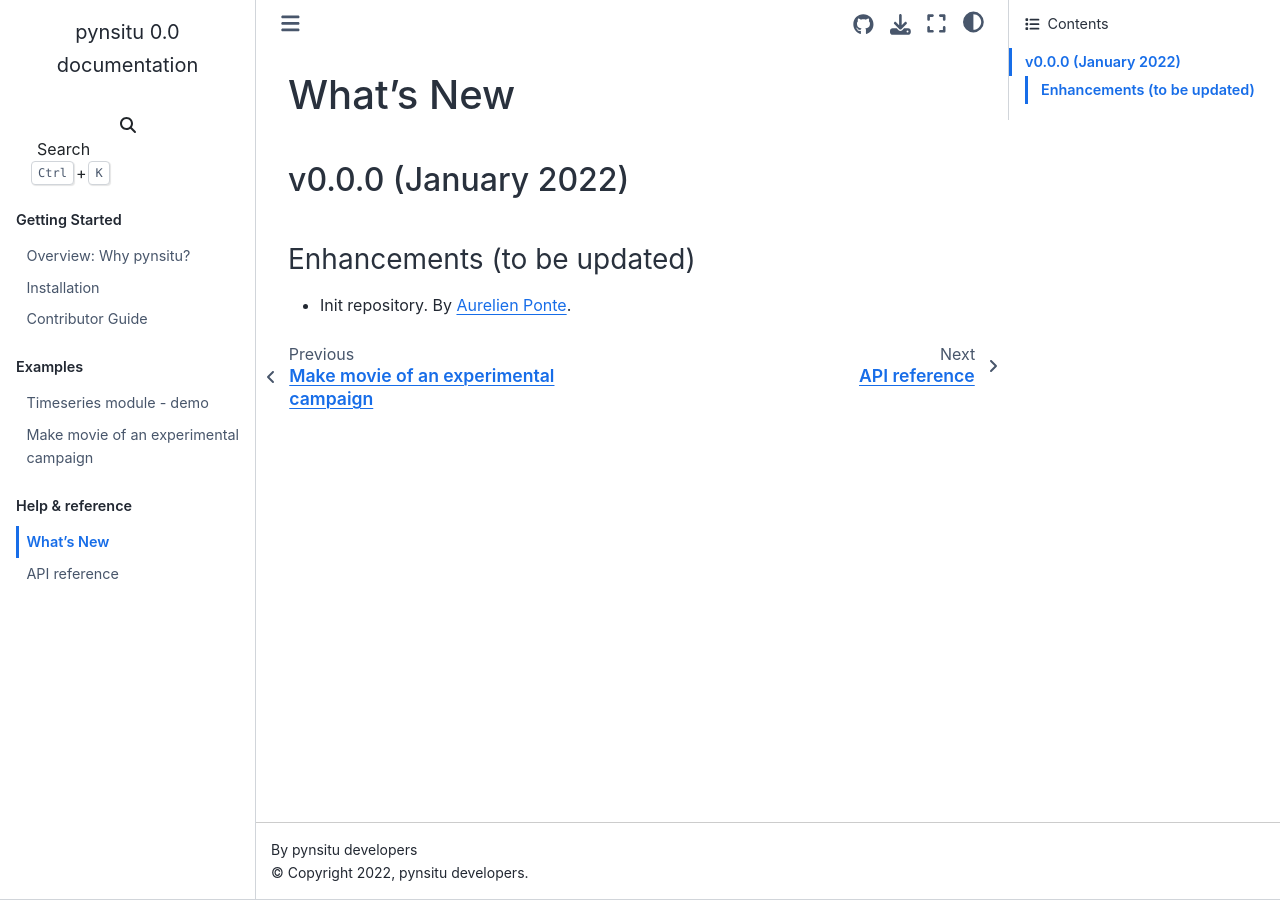
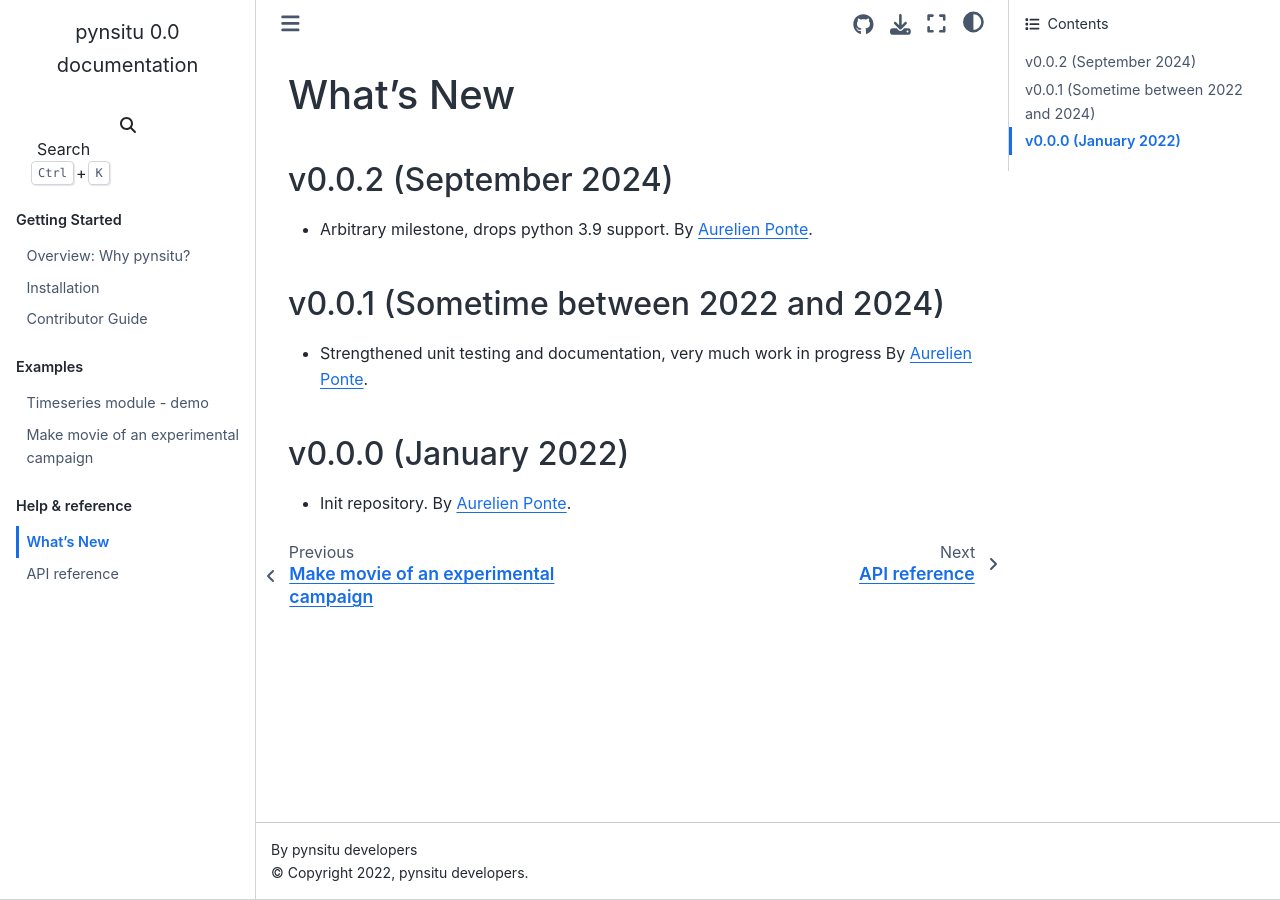
Before and after one commit to apatlpo/pynsitu, a Sphinx documentation site: the page built from doc/whats-new.rst, in a window 1280 px wide. Built offline with Sphinx 7.4.7 and the Sphinx Book theme 1.1.4, drawn with Linux system fonts in a browser that asks for light colours; pages that are not in the unit, such as notebooks, are missing from menus.

Commit message:
fixes python minimal version specification, add release info

```diff
--- a/doc/whats-new.rst
+++ b/doc/whats-new.rst
@@ -2,14 +2,29 @@
 
 What's New
 ==========
+
+.. _whats-new.0.0.2:
+
+v0.0.2 (September 2024)
+----------------------
+
+- Arbitrary milestone, drops python 3.9 support.
+  By `Aurelien Ponte <https://github.com/apatlpo>`_.
+
+
+.. _whats-new.0.0.1:
+
+v0.0.1 (Sometime between 2022 and 2024)
+----------------------
+
+- Strengthened unit testing and documentation, very much work in progress
+  By `Aurelien Ponte <https://github.com/apatlpo>`_.
+
 
 .. _whats-new.0.0.0:
 
 v0.0.0 (January 2022)
 ----------------------
 
-Enhancements (to be updated)
-~~~~~~~~~~~~
-
 - Init repository.
   By `Aurelien Ponte <https://github.com/apatlpo>`_.
--- a/readthedocs.yml
+++ b/readthedocs.yml
@@ -1,9 +1,9 @@
 version: 2
 
 build:
-  os: "ubuntu-20.04"
+  os: "ubuntu-22.04"
   tools:
-    python: "mambaforge-4.10"
+    python: "mambaforge-22.9"
 
 conda:
     environment: doc/environment.yml
--- a/setup.cfg
+++ b/setup.cfg
@@ -14,8 +14,8 @@ classifiers =
     License :: OSI Approved :: MIT License
     Natural Language :: English
     Operating System :: OS Independent
-    Programming Language :: Python :: 3.9
     Programming Language :: Python :: 3.10
+    Programming Language :: Python :: 3.11
     Topic :: Scientific/Engineering
 project_urls =
     Documentation = https://pynsitu.readthedocs.io/en/latest/
@@ -31,7 +31,7 @@ install_requires =
     xarray
     pandas
     scipy
-python_requires = >=3.9
+python_requires = >=3.10
 
 [options.package_data]
 * = *.yaml
```
Also changed, not shown: conda/readme.md, 2 other files.
